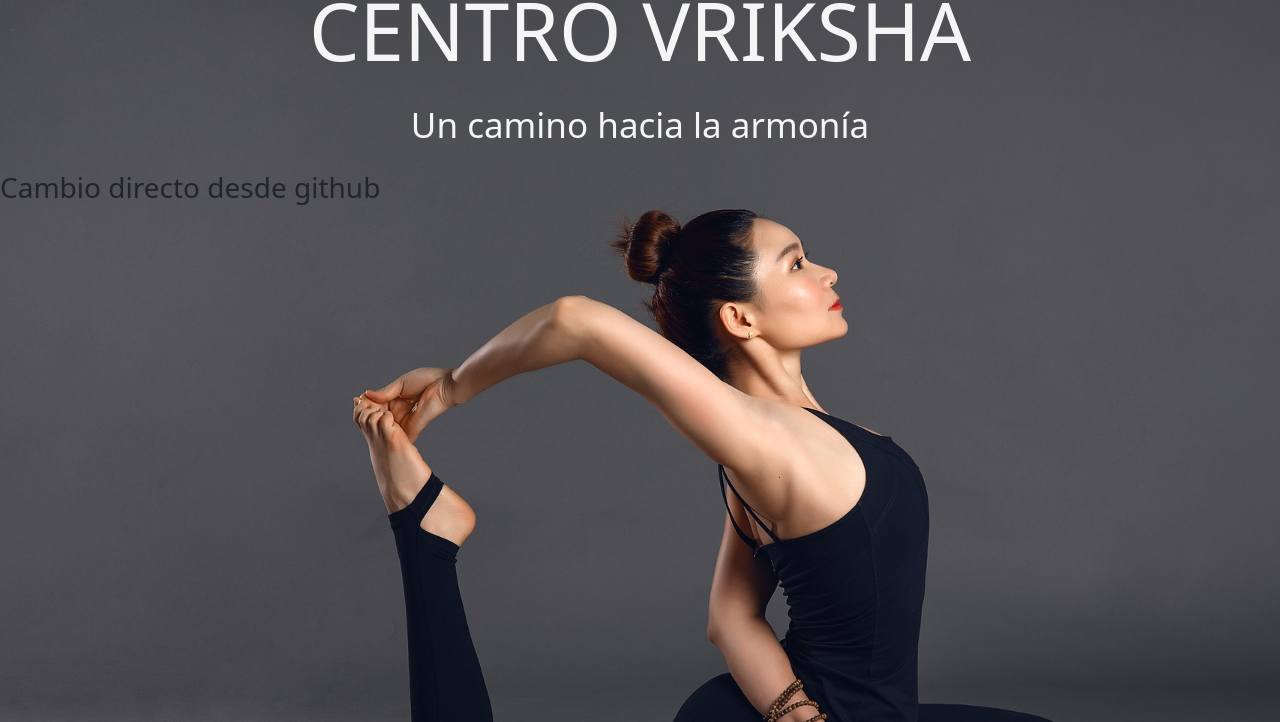
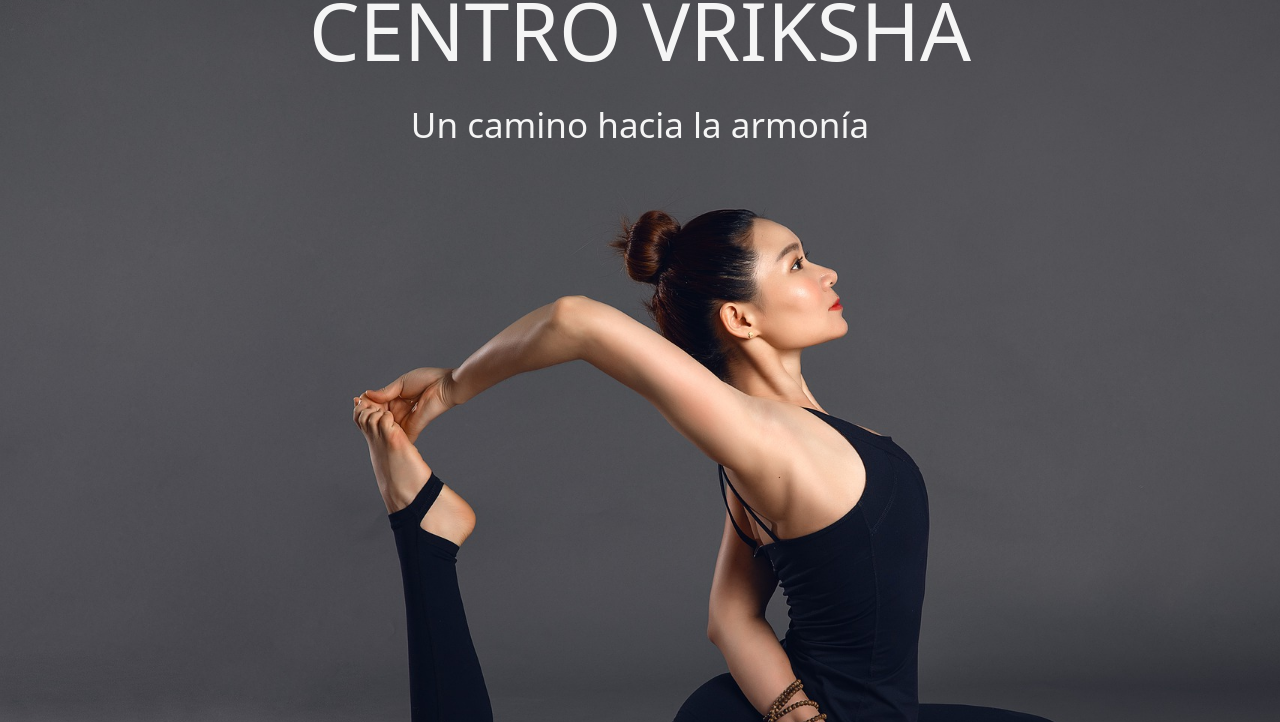
Before and after one commit to GianMarchetti/Centro-Vriksha, a website: page index.html in a window 1280 px wide. Shown: the part 78-800 px from the top of the page. Drawn offline with nearby package versions, Linux system fonts and the light colour scheme.

Commit message:
Quite el cambio anterior para que quede como antes

```diff
--- a/index.html
+++ b/index.html
@@ -82,7 +82,7 @@
                 <!--Sección inicio foto-->
                 <h1 class="blanco cVrikshaAnimacion">CENTRO VRIKSHA</h1>
                 <h2 class="blanco">Un camino hacia la armonía</h2>
-               <h3>Cambio directo desde github</h3>
+
 
             </section>
 
```
